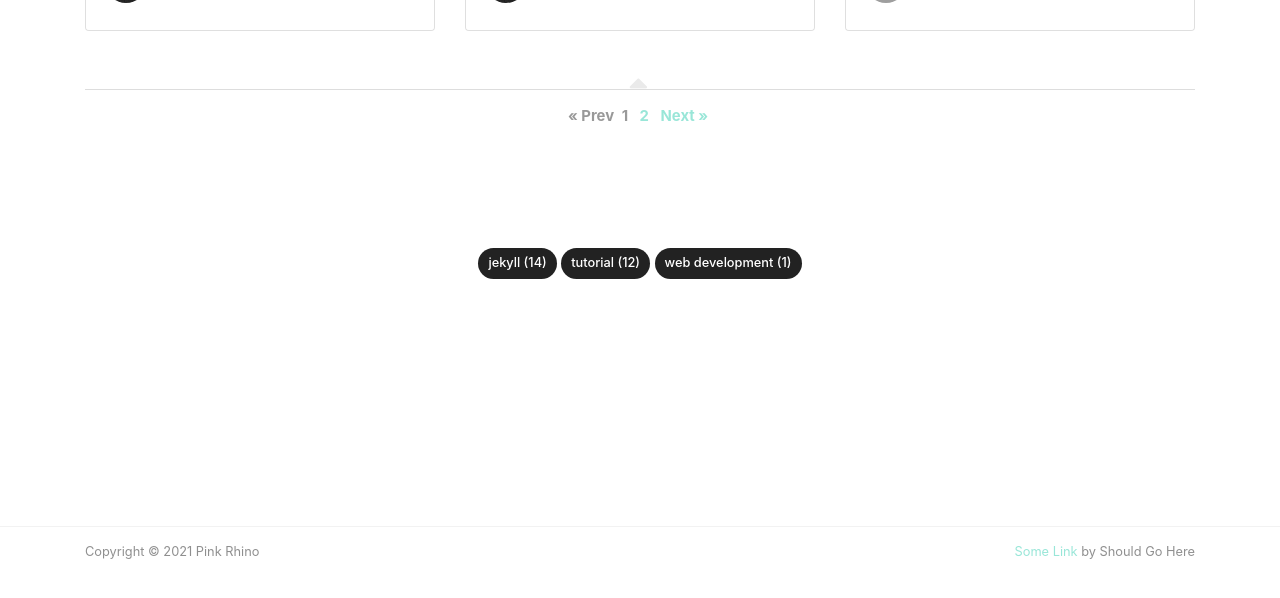
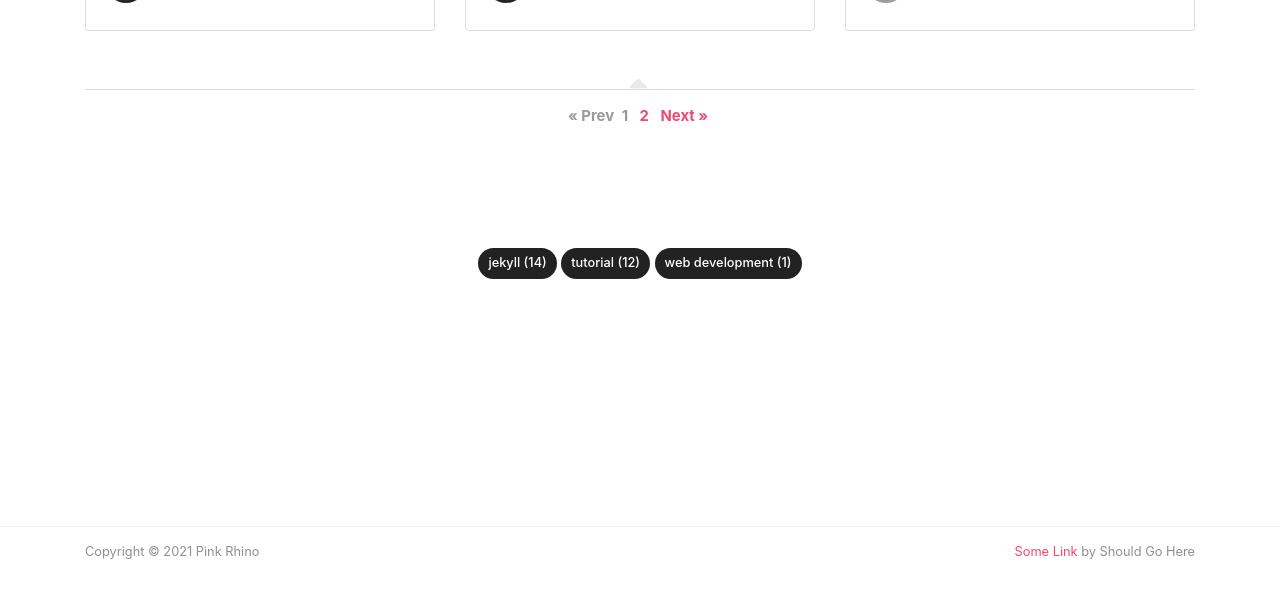
Before and after one commit to leblanck/pinkrhino, a Jekyll site: the page built from index.html, in a window 1280 px wide and 1400 px high, scrolled down 1040 px. Shown: the part 765-1363 px from the top of the window. Built offline with Jekyll 4.4.1, drawn with Linux system fonts in a browser that asks for light colours; nearby versions of some CDN libraries; the list of posts is cut into pages by our own code; grey boxes are pictures that could not be loaded.

Commit message:
color changes

```diff
--- a/assets/css/screen.css
+++ b/assets/css/screen.css
@@ -26,7 +26,8 @@ License: https://www.wowthemes.net/freebies-license/
 }
 
 a {
-    color: #99E6D8;
+    /* color: #99E6D8; */
+    color: #EF4871;
     transition: all 0.2s;
 }
 
```
